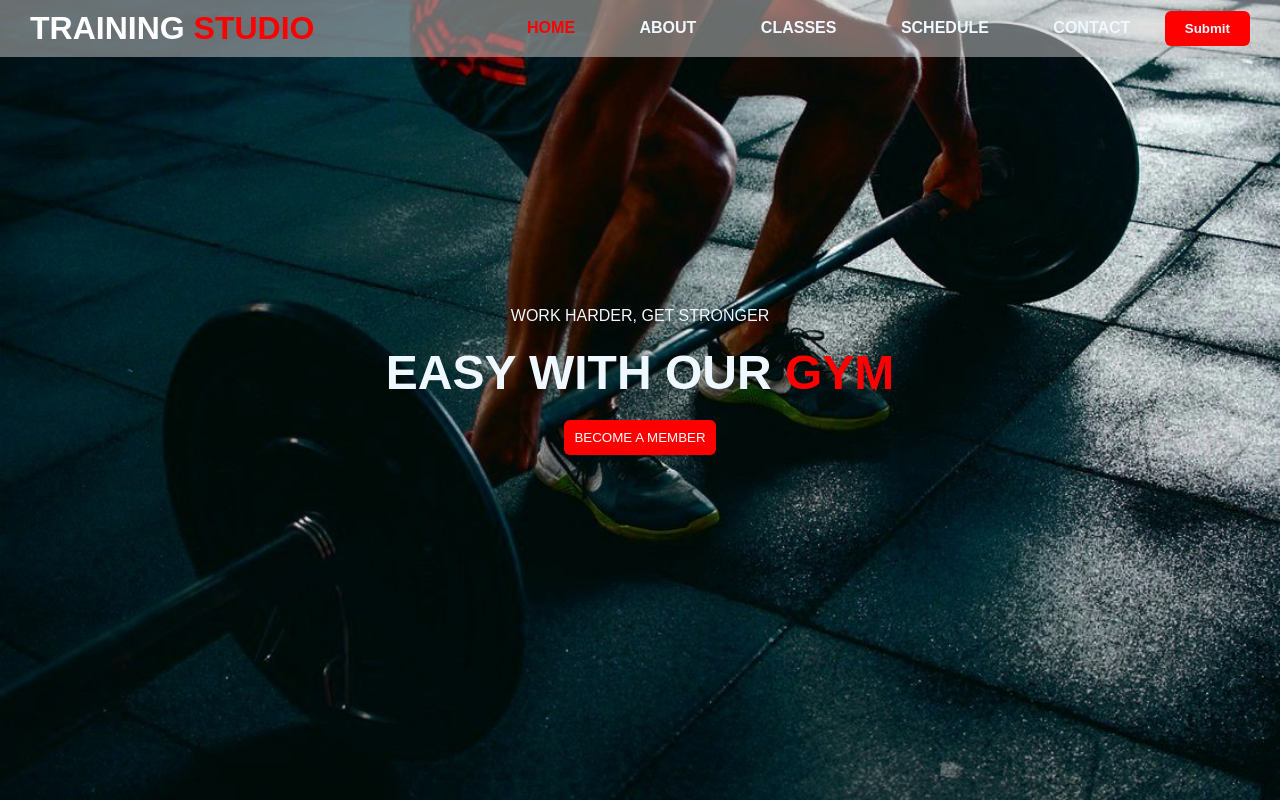
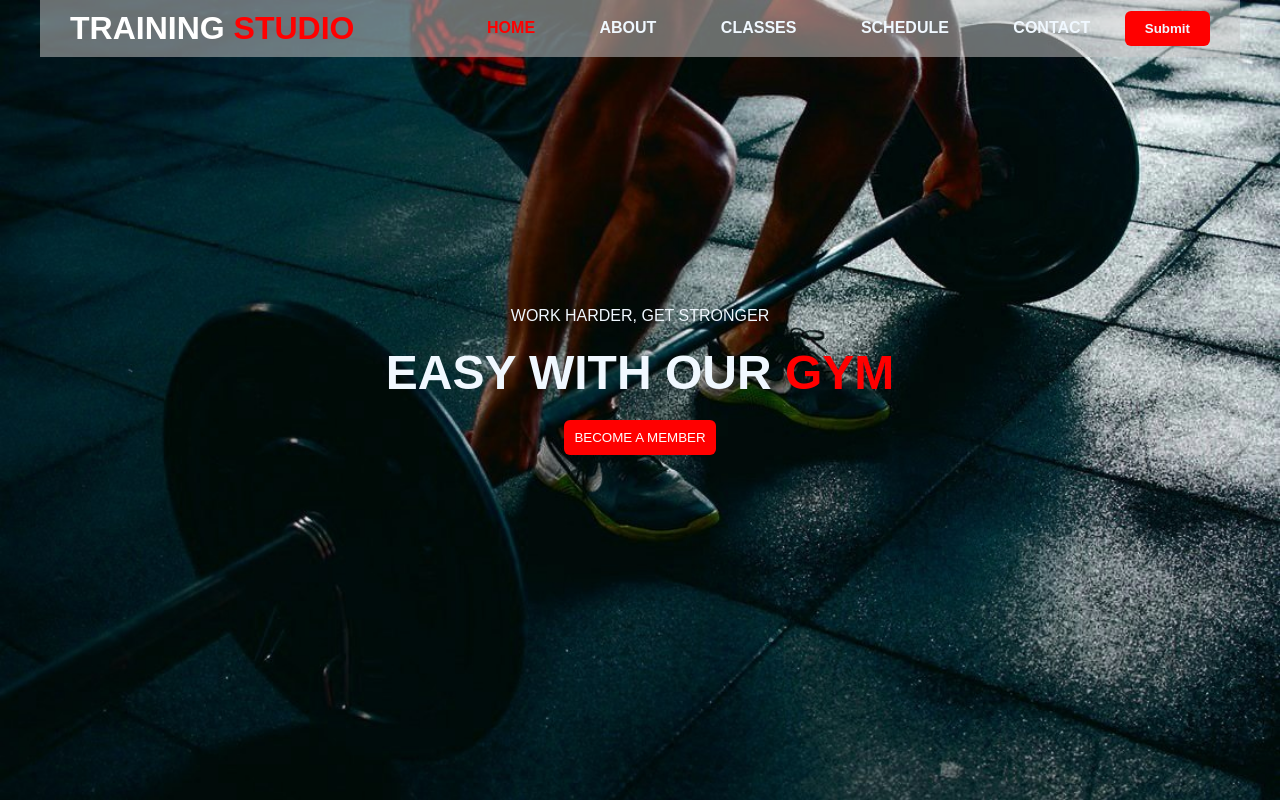
Before and after one commit to SardorbekAbdusattorov/CSS-14, a plain HTML site: page index.html in a window 1280 px wide. Drawn offline with Linux system fonts and the light colour scheme; a web font is replaced by a local one.

Commit message:
Update style.css

```diff
--- a/style.css
+++ b/style.css
@@ -56,6 +56,9 @@ input {
     font-size: 3rem;
     font-weight: 800;
 }
+.content {
+    width: 1200px;
+    margin:auto;
 button {
     margin-top: 20px;
     background-color: red;
```
